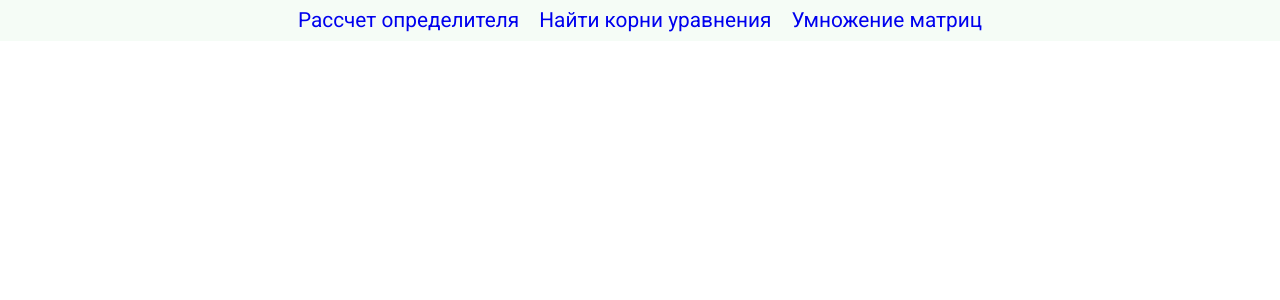
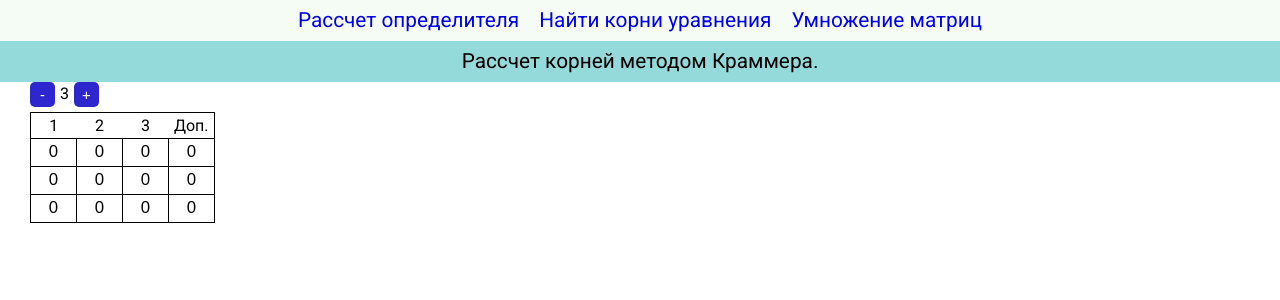
Before and after one commit to Traunin/matrix-calculator, a Vue app: page /#/roots in a window 1280 px wide. Before the commit this address led to /#/. Shown: the top 300 px of the page. Built offline with nearby package versions, Linux system fonts and the light colour scheme.

Commit message:
Fix cell id

```diff
--- a/src/App.vue
+++ b/src/App.vue
@@ -14,7 +14,7 @@
 ul {
     display: flex;
     justify-content: center;
-        background: #F5FCF6;
+    background: #f5fcf6;
 }
 
 nav a {
@@ -22,7 +22,7 @@
     font-size: 1.3em;
     text-decoration: none;
     display: block;
-        font-family: 'Roboto', sans-serif;
+    font-family: "Roboto", sans-serif;
     transition: all 0.1s;
     position: relative;
     text-align: center;
@@ -33,7 +33,7 @@
     width: 0;
     height: 10px;
     display: block;
-        border-bottom: 3px solid #69B5CB;
+    border-bottom: 3px solid #69b5cb;
     transition: all 0.1s;
     position: absolute;
     left: 50%;
--- a/src/components/DeterminantCalculator.vue
+++ b/src/components/DeterminantCalculator.vue
@@ -1,7 +1,7 @@
 <template>
     <h1>Рассчет определителя</h1>
     <matrix
-        :cols="3"
+        :cols="5"
         :rows="3"
         :is-square="true"
     ></matrix>
--- a/src/components/Matrix.vue
+++ b/src/components/Matrix.vue
@@ -21,16 +21,29 @@
 
         <table>
             <tr>
-                <th v-for="colIndex in colCount + (isAugmented ? 1 : 0)">
-                    {{ colIndex <= colCount ? colIndex : "Доп." }}
+                <th v-for="colIndex in colCount">
+                    {{ colIndex }}
+                </th>
+
+                <th v-if = "isAugmented">
+                    Доп.
                 </th>
             </tr>
             <tr v-for="rowIndex in rowCount">
                 <matrix-cell
-                    v-for="colIndex in colCount + (isAugmented ? 1 : 0)"
+                    v-for="colIndex in colCount"
                     :col-index="colIndex"
                     :row-index="rowIndex"
-                    :cell-id="`${id}_${colIndex}_${rowIndex}`"
+                    :cell-id="`cell-${id}-${colIndex}-${rowIndex}`"
+                    @update:model-value = "val => values[rowIndex - 1][colIndex - 1] = val"
+                ></matrix-cell>
+
+                <matrix-cell
+                    v-if="isAugmented"
+                    :col-index="colCount + 1"
+                    :row-index="rowIndex"
+                    :cell-id="`cell-${id}-${colCount + 1}-${rowIndex}`"
+                    @update:model-value = "val => kVector[rowIndex - 1] = val"
                 ></matrix-cell>
             </tr>
         </table>
@@ -44,7 +57,7 @@
                     v-for="colIndex in rowCount"
                     :col-index="colIndex"
                     :row-index="rowIndex"
-                    :cell-id="`${id}_transponded_${colIndex}_${rowIndex}`"
+                    :cell-id="`cell-${id}-transponded-${colIndex}-${rowIndex}`"
                 ></matrix-cell>
             </tr>
         </table>
@@ -94,7 +107,15 @@ export default {
             rowCount: this.isSquare ? this.cols : this.rows,
             colCount: this.cols,
             id: this.uidGet(),
+            values: [],
+            kVector: []
         };
+    },
+
+    mounted() {
+        while (this.values.length < this.rowCount) {
+            this.values.push([])
+        }
     },
 
     computed: {
@@ -110,6 +131,9 @@ export default {
     methods: {
         addRow() {
             this.rowCount = Math.min(this.rowCount + 1, 100);
+            while (this.values.length < this.rowCount) {
+                this.values.push([])
+            }
         },
 
         removeRow() {
@@ -120,6 +144,9 @@ export default {
             this.colCount = Math.min(this.colCount + 1, 100);
             if (this.isSquare) {
                 this.rowCount = this.colCount;
+                while (this.values.length < this.rowCount) {
+                    this.values.push([])
+                }
             }
         },
 
@@ -129,6 +156,10 @@ export default {
                 this.rowCount = this.colCount;
             }
         },
+
+        test() {
+            console.log()
+        }
     },
 };
 </script>
--- a/src/components/MatrixCell.vue
+++ b/src/components/MatrixCell.vue
@@ -4,8 +4,9 @@
             type="number"
             ref="input"
             @click="selectAllText"
-            value="0"
+            :value="0"
             :id="cellId"
+            @input = "$emit('update:modelValue', $event.target.value)"
         />
     </td>
 </template>
@@ -13,6 +14,7 @@
 <script>
 export default {
     props: ["rowIndex", "colIndex", "cellId"],
+    emits: ['update:modelValue'],
 
     methods: {
         selectAllText() {
--- a/src/routes.js
+++ b/src/routes.js
@@ -8,6 +8,7 @@ import MatrixMultiplier from "./components/MatrixMultiplier.vue"
 const router = createRouter({
     history: createWebHashHistory(),
     routes: [
+        { path: "/", component: DeterminantCalculator },
         { path: "/determinant", component: DeterminantCalculator },
         { path: "/roots", component: MatrixSolver },
         { path: "/multiply", component: MatrixMultiplier },
```
Also changed, not shown: 1 other file (tests, documents, lock files or other folders). Lines whose indentation alone changed are shown as unchanged.
